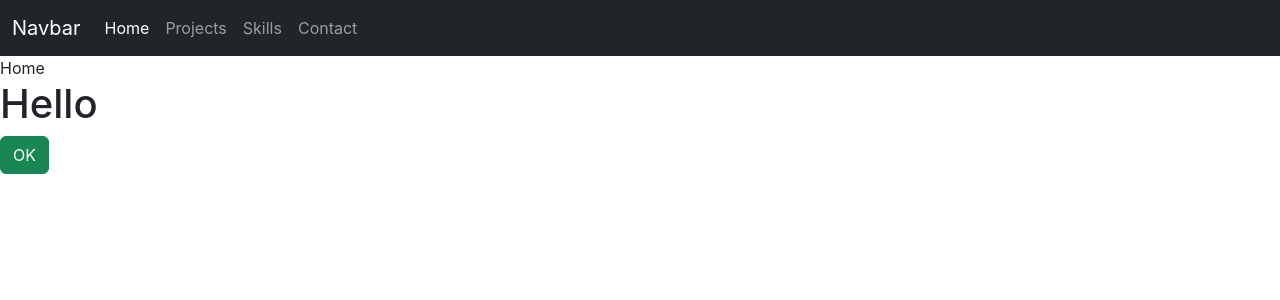
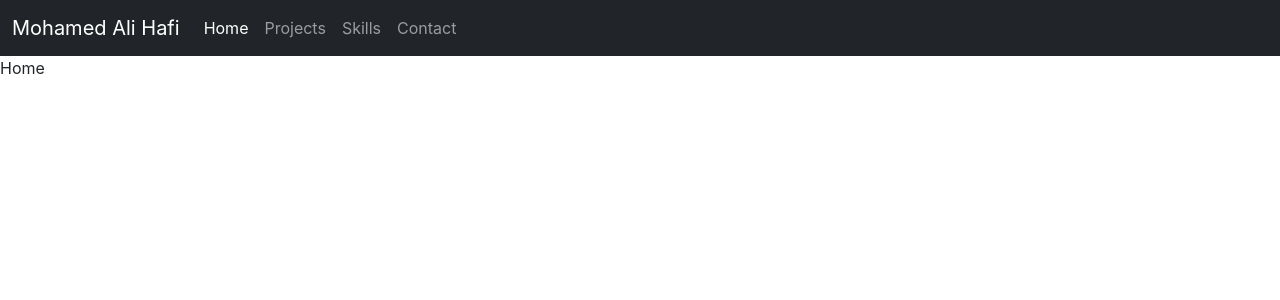
Before and after one commit to MedAli-Hafi/portfolio, a React (Create React App) app: page / in a window 1280 px wide. Shown: the top 300 px of the page. Built offline with nearby package versions, Linux system fonts and the light colour scheme.

Commit message:
Link navbar items with pages

```diff
--- a/src/App.js
+++ b/src/App.js
@@ -14,8 +14,7 @@
         <Route path='/projects' component={Projects} />
         <Route path='/skills' component={Skills} />
         <Route path='/contact' component={Contact} />
-        <h1>Hello</h1>
-        <button className="btn btn-success">OK</button>
+
       </BrowserRouter>
     </div>
   );
--- a/src/components/Navbar.js
+++ b/src/components/Navbar.js
@@ -1,25 +1,26 @@
 import React from 'react'
+import { Link, NavLink } from 'react-router-dom'
 function Navbar() {
   return (
     <nav className="navbar navbar-expand-lg navbar-dark bg-dark">
       <div className="container-fluid">
-        <a className="navbar-brand" href="#">Navbar</a>
+        <Link  to='/' className="navbar-brand " >Mohamed Ali Hafi </Link>
         <button className="navbar-toggler" type="button" data-bs-toggle="collapse" data-bs-target="#navbarNav" aria-controls="navbarNav" aria-expanded="false" aria-label="Toggle navigation">
           <span className="navbar-toggler-icon"></span>
         </button>
         <div className="collapse navbar-collapse" id="navbarNav">
           <ul className="navbar-nav">
             <li className="nav-item">
-              <a className="nav-link active" aria-current="page" href="#">Home</a>
+              <NavLink exact to='/' className="nav-link " >Home</NavLink>
             </li>
             <li className="nav-item">
-              <a className="nav-link" href="#">Projects</a>
+              <NavLink to='/projects' className="nav-link " >Projects</NavLink>
             </li>
             <li className="nav-item">
-              <a className="nav-link" href="#">Skills</a>
+              <NavLink to='/skills' className="nav-link " >Skills</NavLink>
             </li>
             <li className="nav-item">
-              <a className="nav-link" href="#">Contact</a>
+              <NavLink to='/contact' className="nav-link " >Contact</NavLink>
             </li>
 
           </ul>
```
